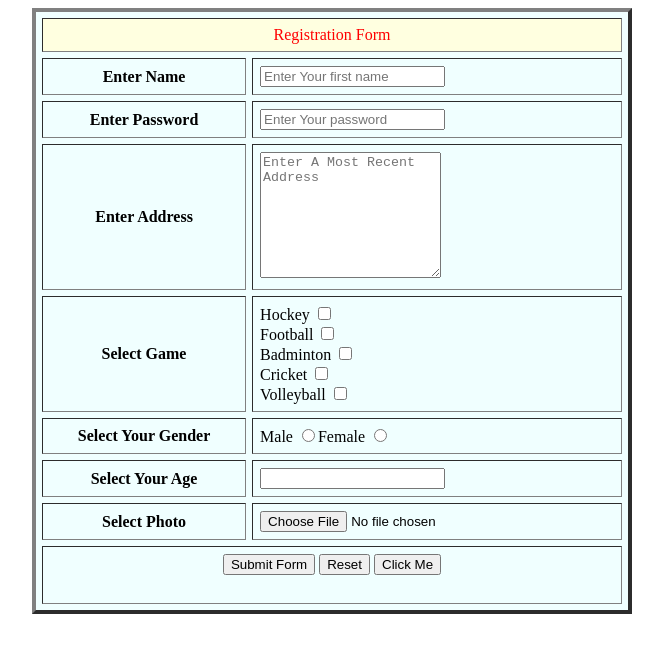
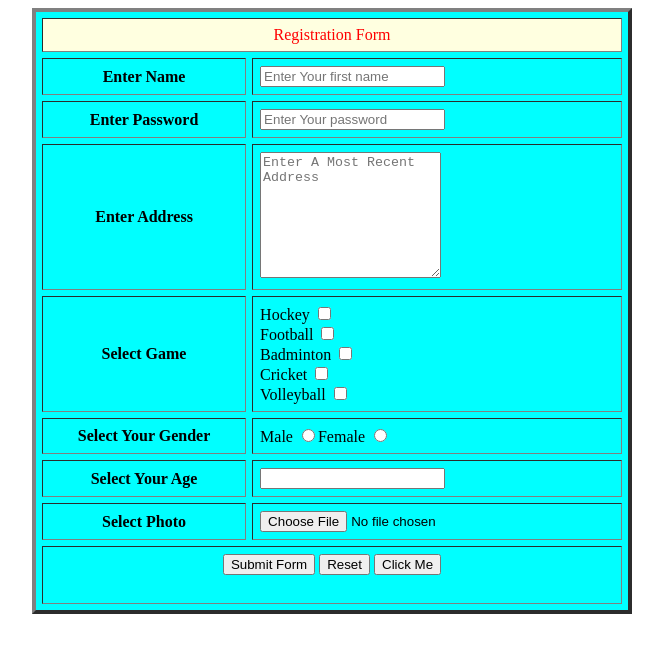
Before and after one commit to ngordon24/registration_form, a plain HTML site: page index.html in a window 1280 px wide. Shown: the whole page, without its empty margins (308-971 px from the left). Drawn offline with Linux system fonts and the light colour scheme.

Commit message:
changed background color

```diff
--- a/index.html
+++ b/index.html
@@ -8,8 +8,8 @@
         p {
             font-size: 16pt;
         }
-        li {
-            background-color: aliceblue;
+        table {
+            background-color: aqua;
         }
     </style>
 </head>
@@ -18,7 +18,7 @@
 </body>
 </html>
     <form action="http://www.form.com/login.php">
-        <table border="4" align="center" width="600" bgcolor="azure" cellspacing="6" cellpadding="7">
+        <table border="4" align="center" width="600" cellspacing="6" cellpadding="7">
             <td bgcolor="lightyellow" colspan="100" style="color: red;" align="center" >Registration Form</td>
             <tr>
                 <th>
```
